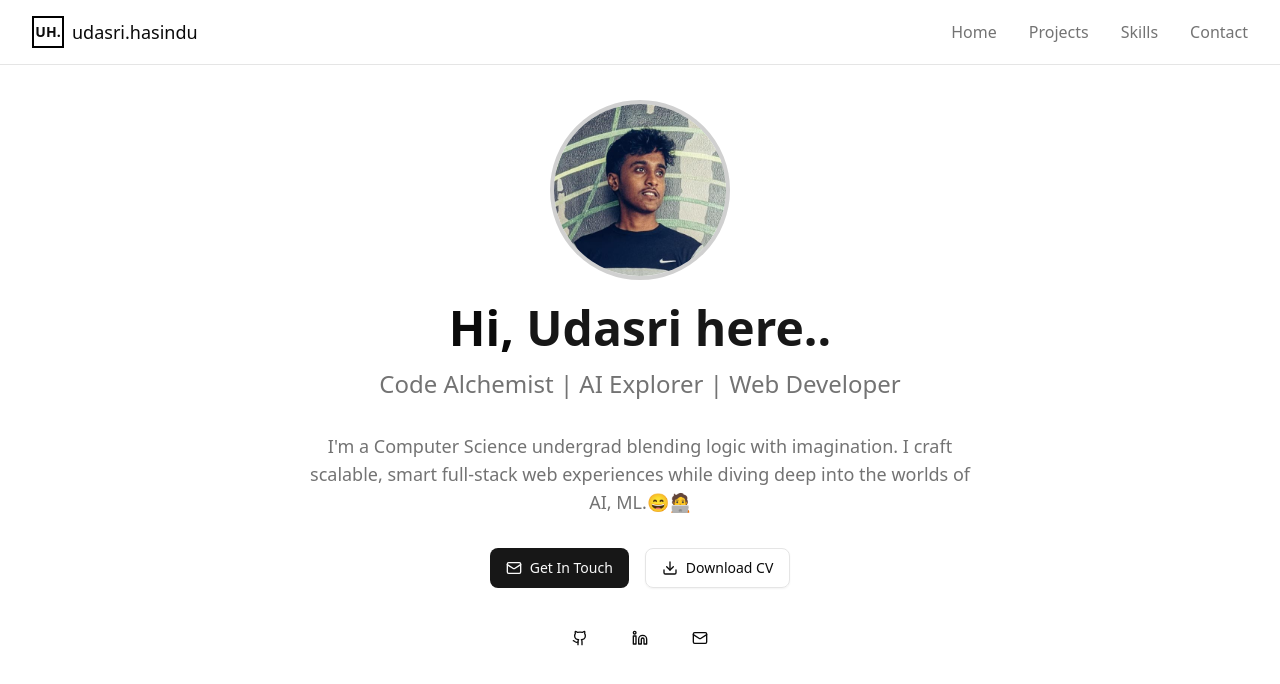
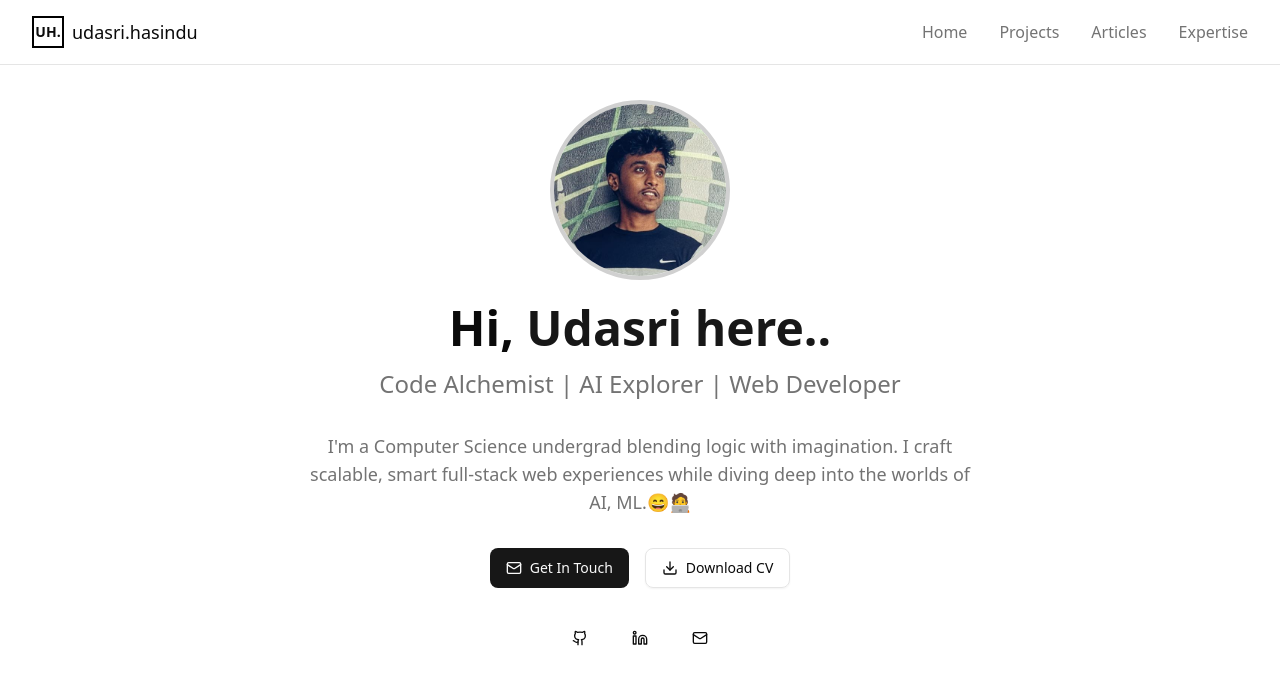
Before and after one commit to CoHearts/uh.codes, a Next.js app: page / in a window 1280 px wide. Shown: the top 684 px of the page. Built offline with nearby package versions, Linux system fonts and the light colour scheme.

Commit message:
add header to navigate

```diff
--- a/src/components/custom/header.tsx
+++ b/src/components/custom/header.tsx
@@ -11,8 +11,8 @@ export function Header() {
     { name: "Home", href: "#home" },
     // { name: "About", href: "#about" },
     { name: "Projects", href: "#projects" },
-    { name: "Skills", href: "#skills" },
-    { name: "Contact", href: "#contact" },
+    { name: "Articles", href: "#articles" },
+    { name: "Expertise", href: "#expertise" },
   ];
 
   return (
```
